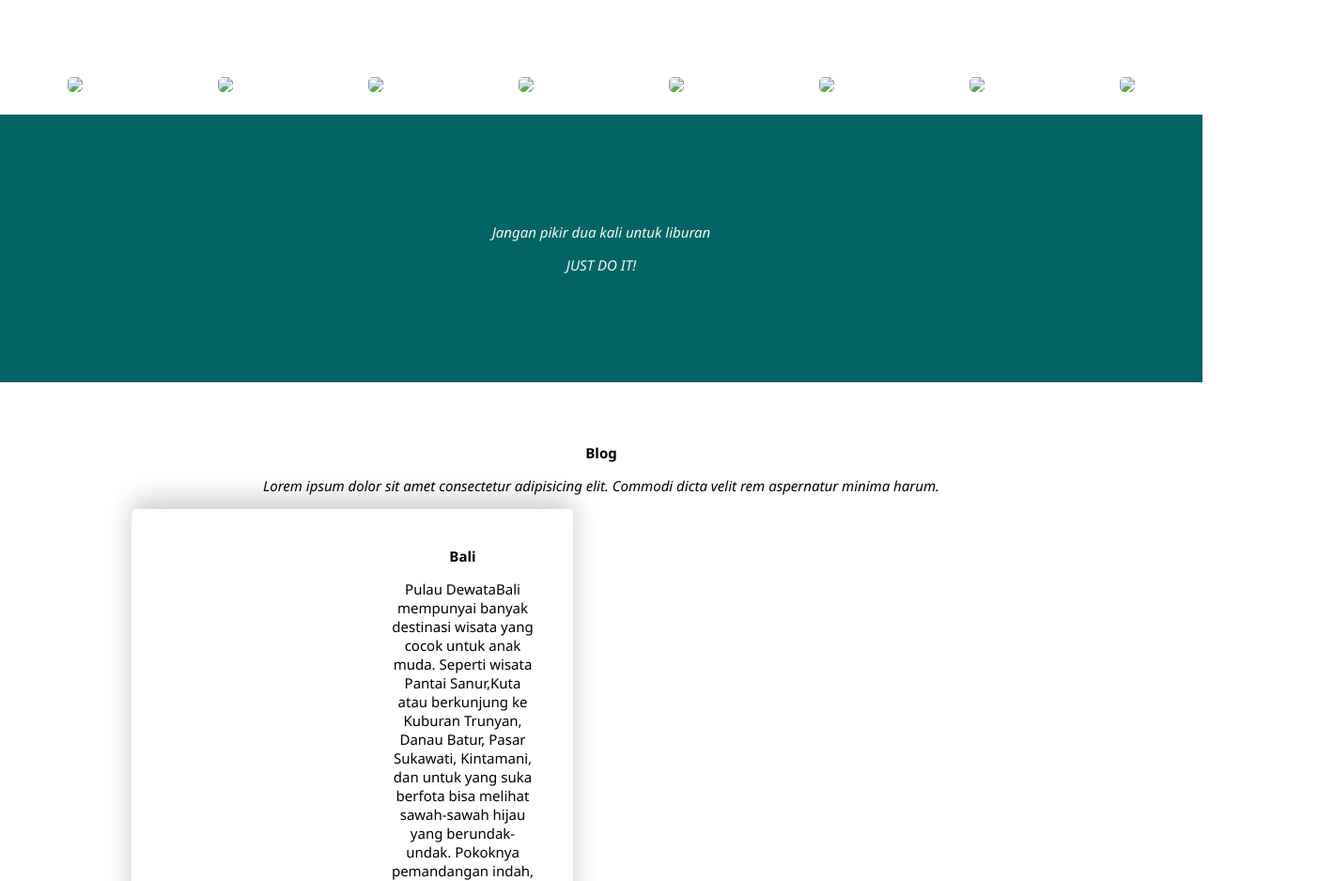
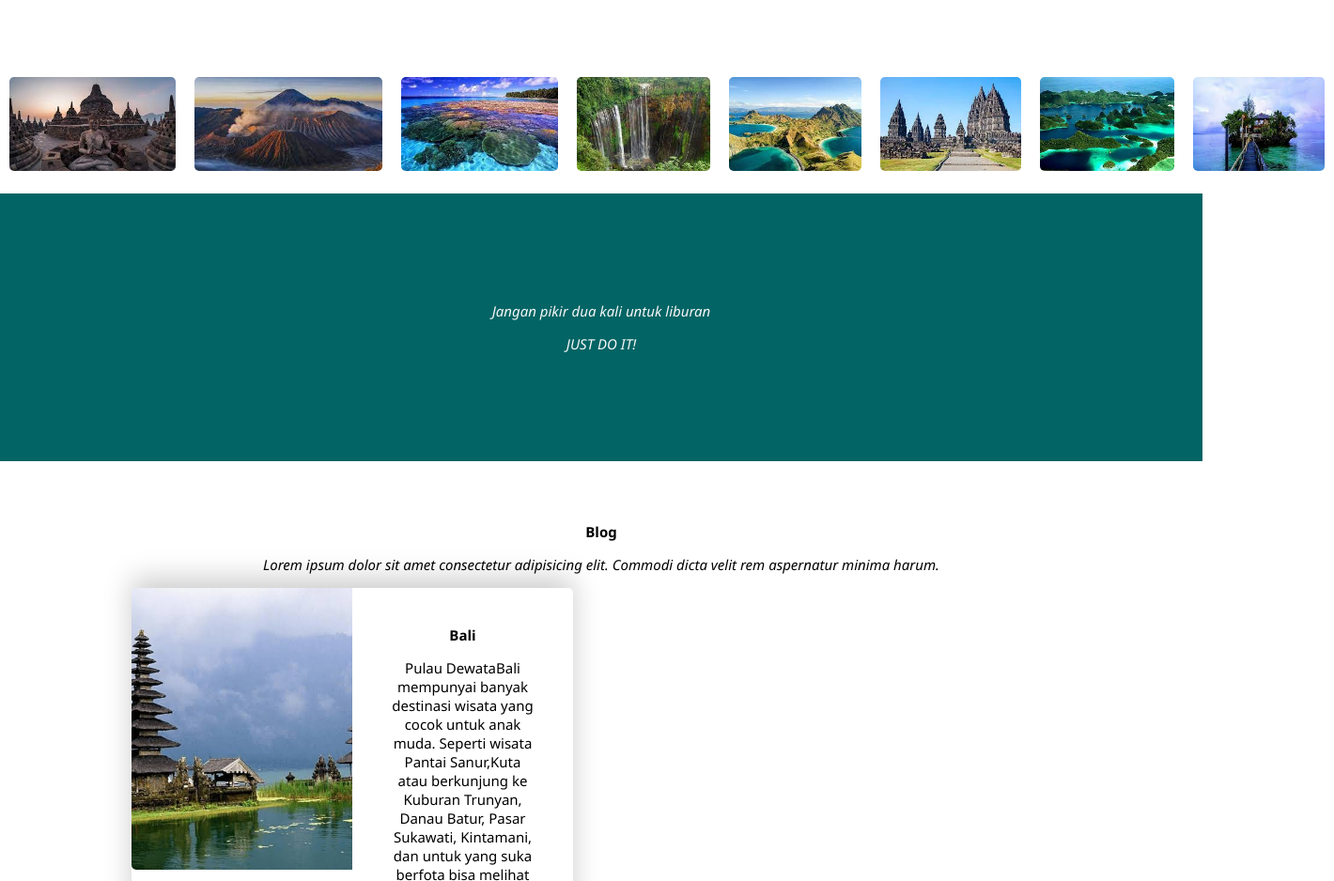
Before and after one commit to Inay2608/Tim-A74, a plain HTML site: page index.html in a window 1280 px wide. Shown: the part 1039-1977 px from the top of the page at 94% size, 1420 px wide, since content can reach past the window. Drawn offline with nearby package versions, Linux system fonts and the light colour scheme.

Commit message:
Update index.html

```diff
--- a/index.html
+++ b/index.html
@@ -11,8 +11,8 @@
         <nav>
             <div class="screen-dalam">
                 <div class="logo">
-                    <a href=""><img src="asset/nama-putih.png" class="nama-putih"/></a>
-                    <a href=""><img src="asset/nama-hitam.png" class="nama-hitam"/></a>
+                    <a href=""><img src="nama-putih.png" class="nama-putih"/></a>
+                    <a href=""><img src="nama-hitam.png" class="nama-hitam"/></a>
                 </div>
                 <div class="menu">
                     <a href="#" class="button-menu">
@@ -35,7 +35,7 @@
             <header id="Home">
                 <div class="overlay"></div>
                 <video autoplay muted loop>
-                    <source src="asset/video_preview_h264.mp4" type="video/mp4"/>
+                    <source src="video_preview_h264.mp4" type="video/mp4"/>
                 </video>
                 <div class="intro">
                     <h2>Let's Explore Indonesia With SAI Travel</h2>
@@ -56,14 +56,14 @@
                 </div>
             </section>
             <section id="Gallery">
-                <div><img src="asset/borobudur.jpeg"/></div>
-                <div><img src="asset/bromo.jpeg"/></div>
-                <div><img src="asset/bunaken.jpeg"/></div>
-                <div><img src="asset/coban sewu.jpeg"/></div>
-                <div><img src="asset/labuan bajo.jpeg"/></div>
-                <div><img src="asset/prambanan.jpeg"/></div>
-                <div><img src="asset/raja ampat.jpeg"/></div>
-                <div><img src="asset/wakatobi.jpeg"/></div>
+                <div><img src="borobudur.jpeg"/></div>
+                <div><img src="bromo.jpeg"/></div>
+                <div><img src="bunaken.jpeg"/></div>
+                <div><img src="coban sewu.jpeg"/></div>
+                <div><img src="labuan bajo.jpeg"/></div>
+                <div><img src="prambanan.jpeg"/></div>
+                <div><img src="raja ampat.jpeg"/></div>
+                <div><img src="wakatobi.jpeg"/></div>
             </section>
             <section class="quotes">
                 <div class="screen-dalam">
@@ -77,7 +77,7 @@
                     <p class="ringkasan">Lorem ipsum dolor sit amet consectetur adipisicing elit. Commodi dicta velit rem aspernatur minima harum.</p>
                     <div class="Blog">
                     <div class="area">
-                        <div class="gambar" style="background-image: url('asset/Bali.jpeg');"></div>
+                        <div class="gambar" style="background-image: url('Bali.jpeg');"></div>
                         <div class="text">
                             <article>
                                 <h4><a href="#">Bali</a></h4>
@@ -86,7 +86,7 @@
                         </div>
                         </div>
                         <div class="area">
-                            <div class="gambar" style="background-image: url('asset/Jogja.jpeg');"></div>
+                            <div class="gambar" style="background-image: url('Jogja.jpeg');"></div>
                             <div class="text">
                                 <article>
                                     <h4><a href="#">Yogyakarta</a></h4>
@@ -95,7 +95,7 @@
                             </div>
                         </div>
                         <div class="area">
-                            <div class="gambar" style="background-image: url('asset/Gili-Trawangan-Lombok.jpg');"></div>
+                            <div class="gambar" style="background-image: url('Gili-Trawangan-Lombok.jpg');"></div>
                             <div class="text">
                                 <article>
                                     <h4><a href="#">Lombok</a></h4>
```
